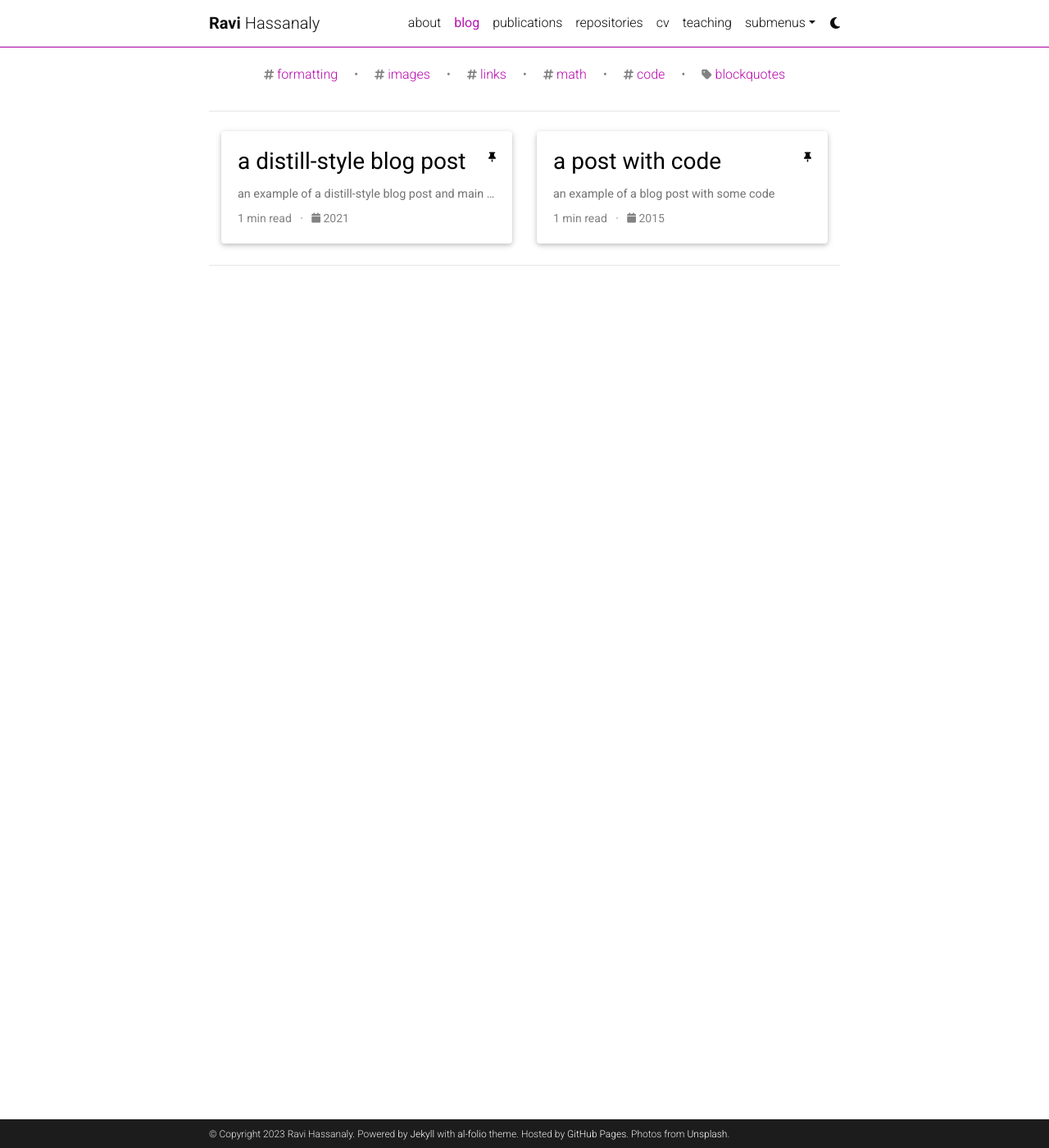
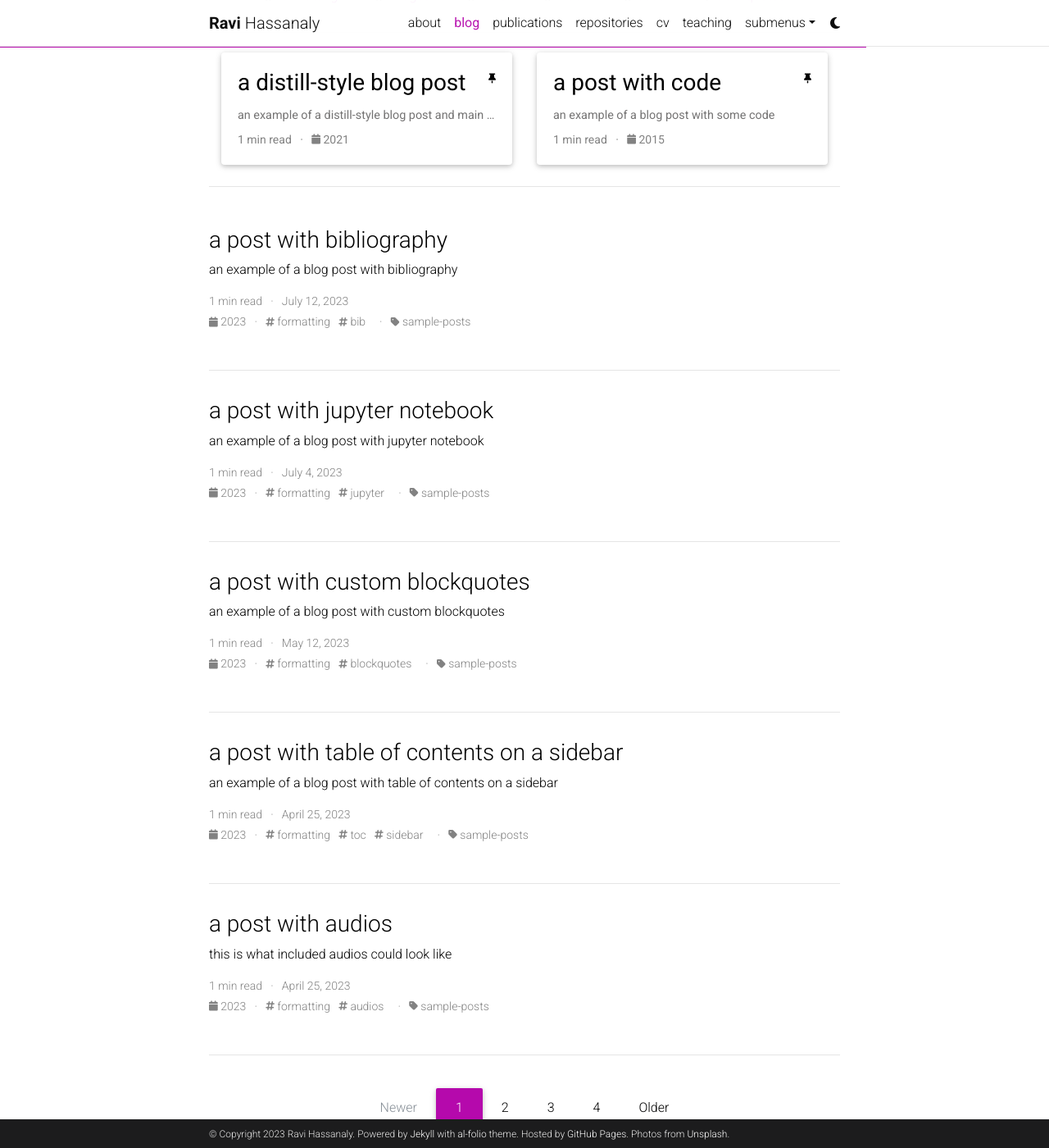
Before and after one commit to ravih18/ravih18.github.io, a Jekyll site: the page built from blog/index.html, in a window 1280 px wide and 1400 px high, scrolled down 289 px. Shown: the whole window at 82% size. Built offline with Jekyll 4.4.1, drawn with Linux system fonts in a browser that asks for light colours; the list of posts is cut into pages by our own code; comment, search, counter and statistics services are not loaded; a style sheet for code colours, icons or effects is not loaded.

```diff
--- a/_config.yml
+++ b/_config.yml
@@ -120,14 +120,14 @@
 # Blog
 # -----------------------------------------------------------------------------
 
-blog_name: al-folio # blog_name will be displayed in your blog page
+blog_name: # blog_name will be displayed in your blog page
 blog_nav_title: blog # your blog must have a title for it to be displayed in the nav bar
 blog_description: a simple whitespace theme for academics
 permalink: /blog/:year/:title/
 
 # Pagination
 pagination:
-  enabled: false
+  enabled: true
 
 related_blog_posts:
   enabled: true
```
